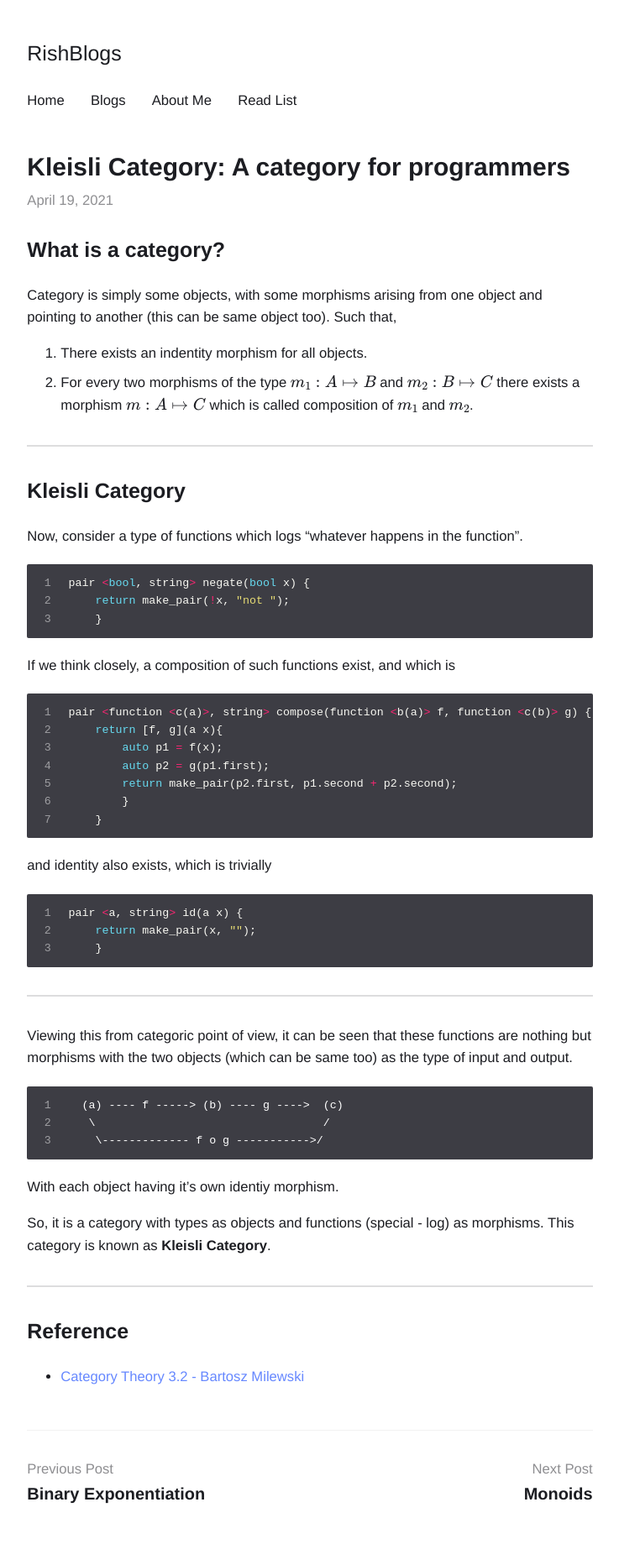
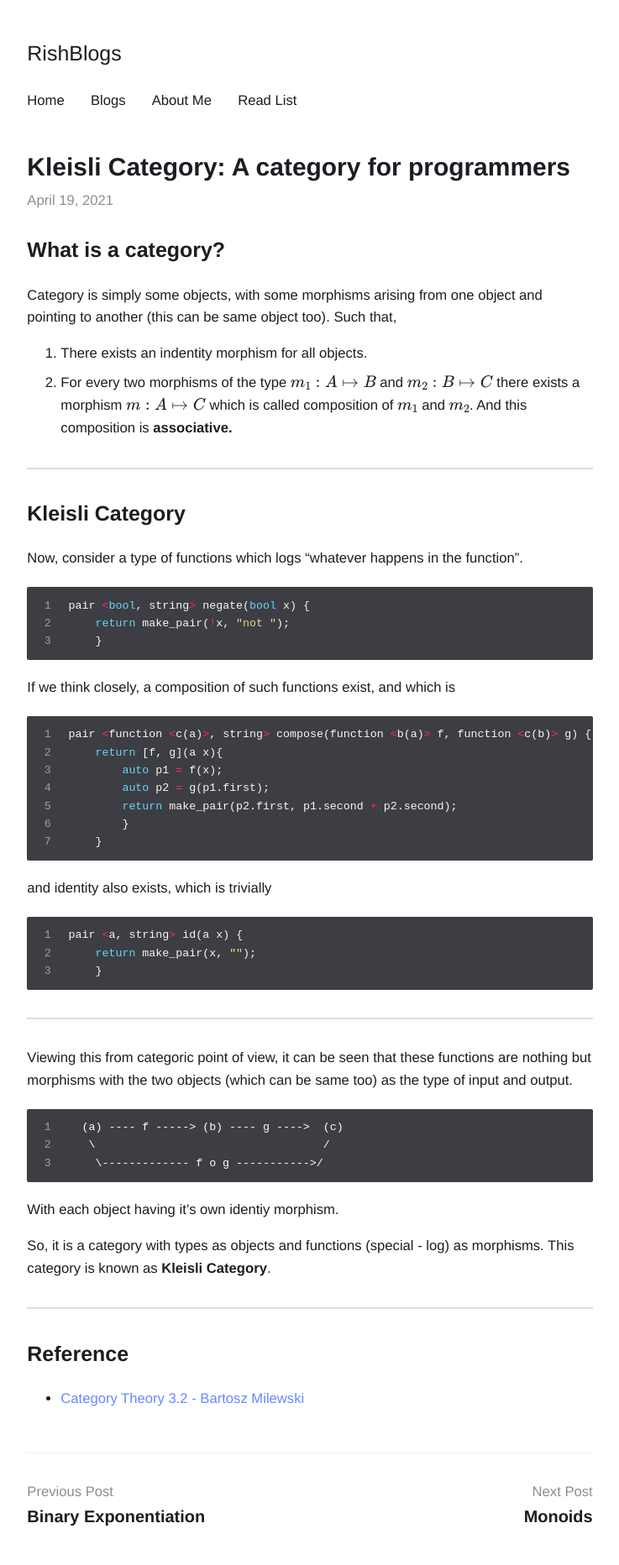
Before and after one commit to rish-singhal/blogs, a Jekyll site: the page built from _posts/2021-04-19-kleisli-cat.md, in a window 1280 px wide. Shown: the whole page at 84% size, without its empty margins (271-1008 px from the left). Built offline with Jekyll 4.4.1, drawn with Linux system fonts in a browser that asks for light colours; formulas are drawn with MathJax 3; before the commit the page ends 1838 px from its top, so only the background shows below that.

Commit message:
updated post

```diff
--- a/_posts/2021-04-19-kleisli-cat.md
+++ b/_posts/2021-04-19-kleisli-cat.md
@@ -13,7 +13,7 @@ and pointing to another (this can be same object too). Such that,
 1. There exists an indentity morphism for all objects.
 2. For every two morphisms of the type $$m_1: A \mapsto B$$ and $$m_2: B \mapsto
    C$$ there exists a morphism $$m: A \mapsto C$$ which is called composition of
-   $$m_1$$ and $$m_2$$.
+   $$m_1$$ and $$m_2$$. And this composition is **associative.**
 
 ---
 
```
